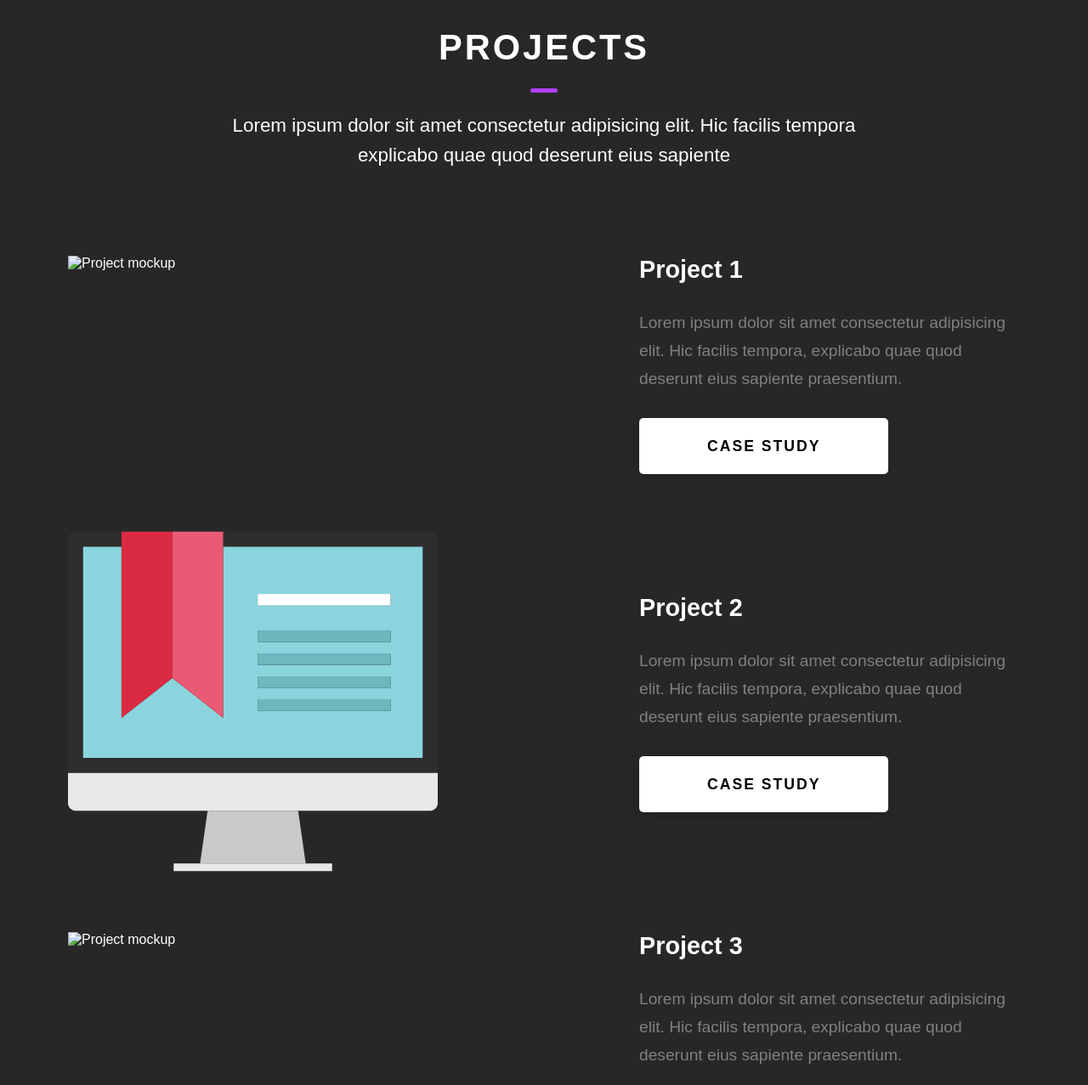
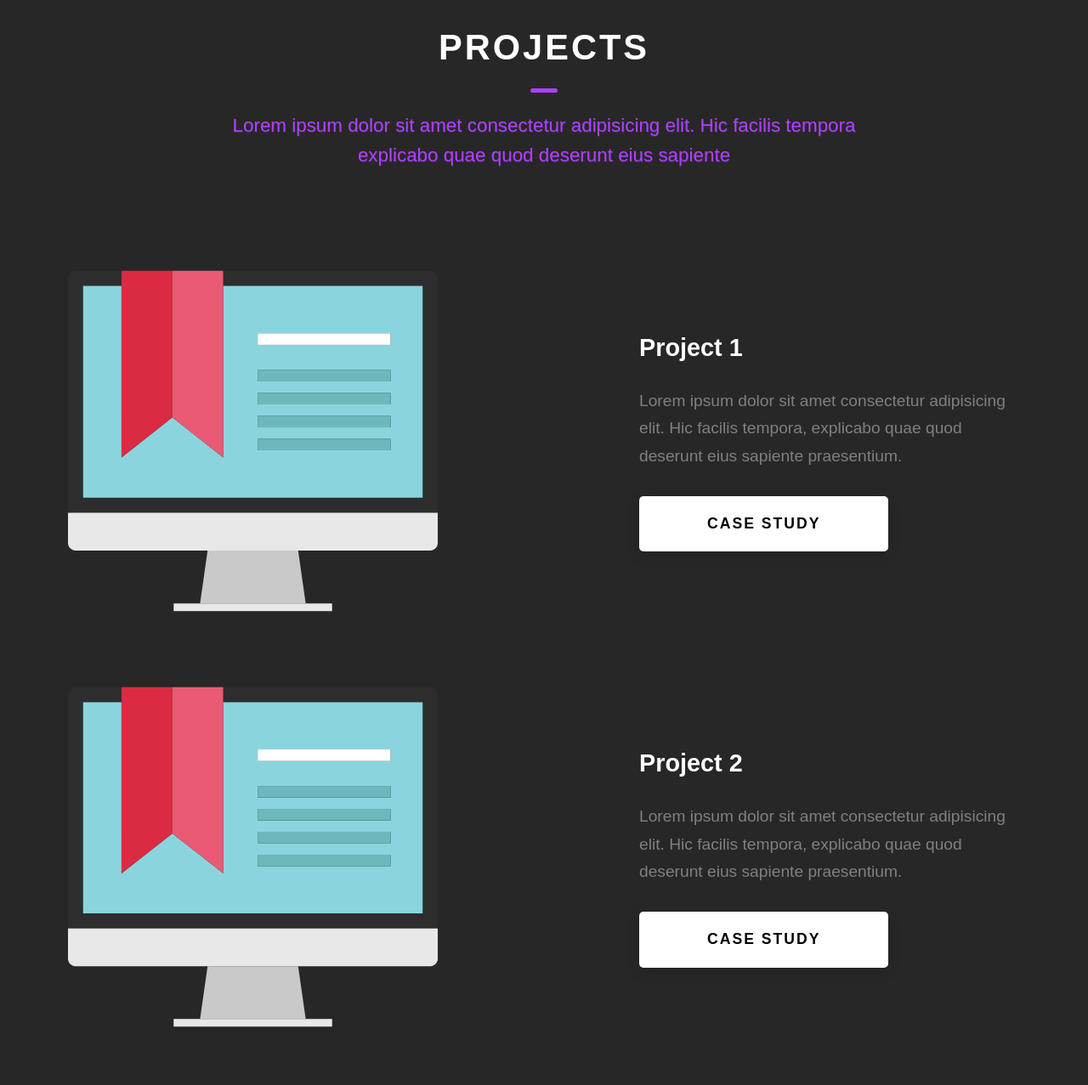
Before and after one commit to rinaldovilela/Site-Portifolio-Softex, a plain HTML site: page index.html in a window 1280 px wide. Shown: the part 1840-3117 px from the top of the page at 85% size. Drawn offline with Linux system fonts and the light colour scheme.

Commit message:
Atualizando caminho das imagens .

```diff
--- a/index.html
+++ b/index.html
@@ -79,7 +79,7 @@
       <ul>
         <li>
           <div class="project-img">
-            <img style="width: 70%;" src="img/computer-monitor-svgrepo-com.svg" alt="Project mockup">
+            <img style="width: 70%;" src="img/computer.svg" alt="Project mockup">
           </div>
           <div class="project-content">
             <h3>Project 1</h3>
@@ -105,7 +105,7 @@
 
         <li>
           <div class="project-img">
-            <img style="width: 70%;" src="/img/computer-monitor-svgrepo-com.svg" alt="Project mockup">
+            <img style="width: 70%;" src="img/computer.svg" alt="Project mockup">
           </div>
           <div class="project-content">
             <h3>Project 3</h3>
--- a/main.css
+++ b/main.css
@@ -287,7 +287,7 @@
 /* section contact */
 .section-contact {
     background:
-      url(/img/large-triangles.svg);
+      url(img/large-triangles.svg);
     background-position: center;
     display: flex;
     flex-direction: column;
@@ -295,7 +295,8 @@
 
 .section-contact > h2,
 .subtitle {
-      color: #fff;
+      color: #b040ff;
+      text-shadow: 0.5px 0.5px 1px #af40ff44;
     }
 
 .section-contact > h2::after {
```
